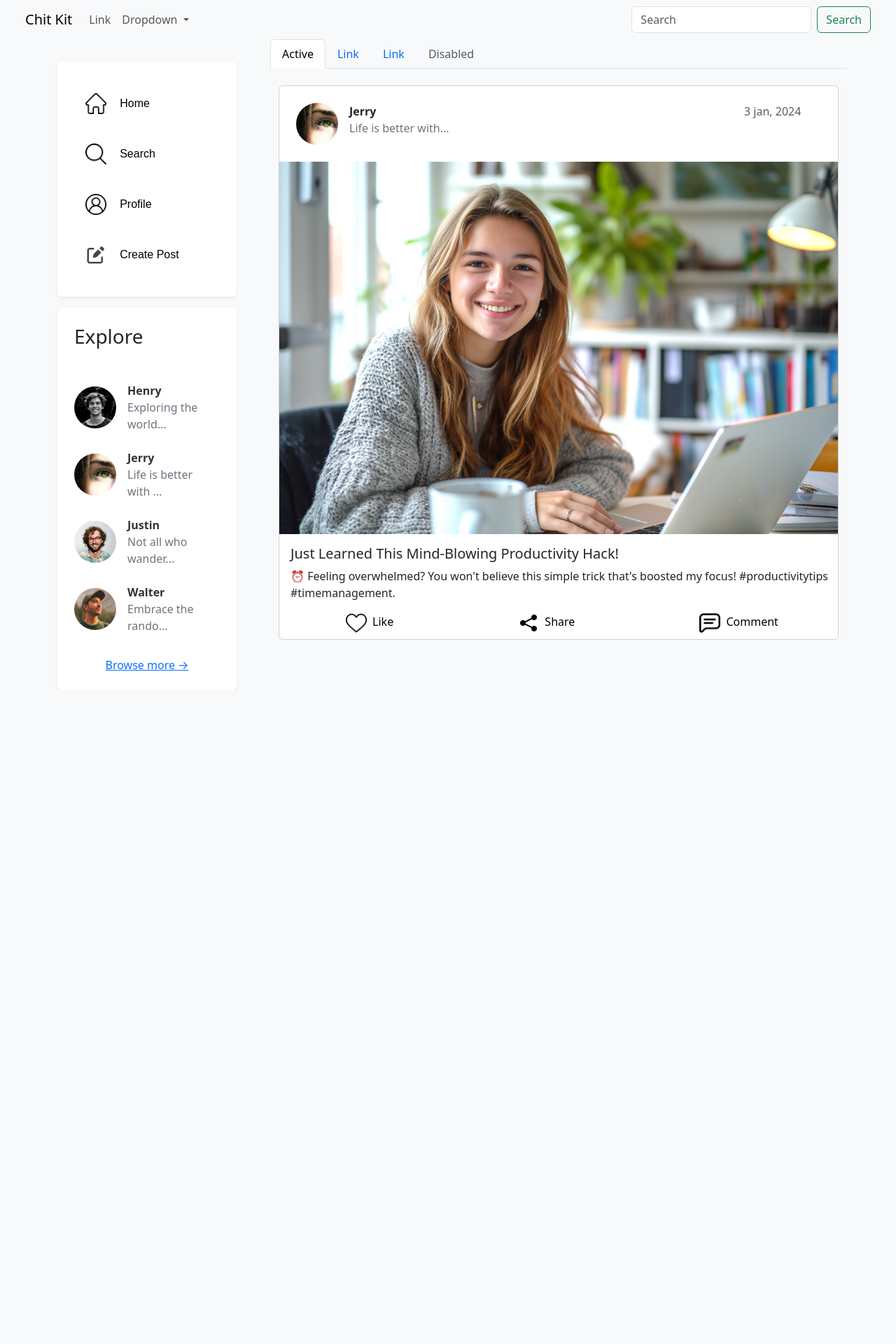
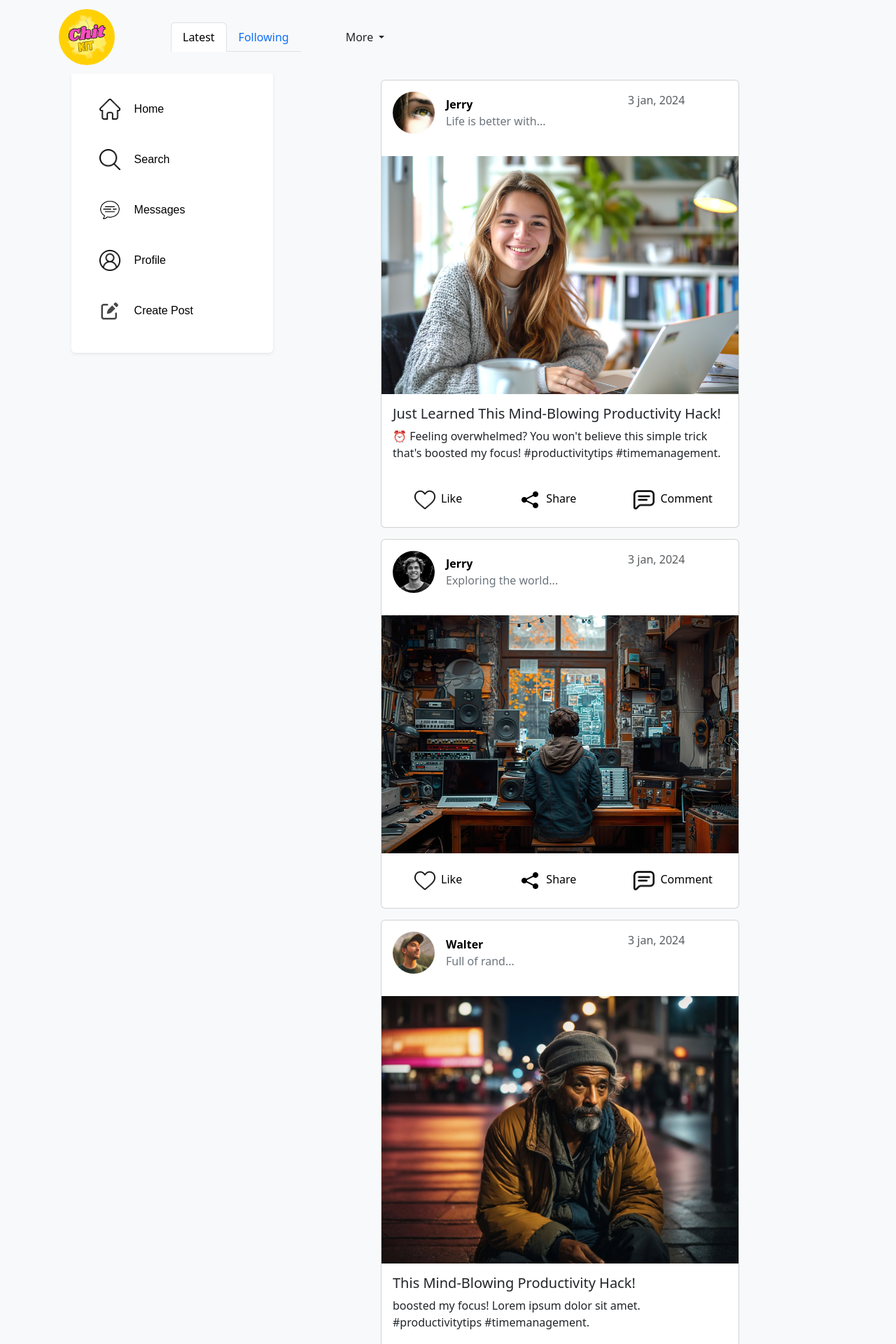
Before and after one commit to arifpirxada/php-social-network, a PHP site: page / in a window 1280 px wide. Shown: the top 1920 px of the page at 70% size. Before the commit the page ends 958 px from the top, so only its background shows below. Run offline with PHP 8.4, Linux system fonts and the light colour scheme.

Commit message:
Update - complete landing page with responsiveness

```diff
--- a/css/style.css
+++ b/css/style.css
@@ -3,11 +3,23 @@
     padding: 0;
 }
 
+.navbar {
+    width: 100vw;
+    z-index: 100;
+}
+
 /* sidebar styling */
+
+/* .sidebar-container {
+    right: 14vw;
+    top: 4rem;
+} */
 
 .sidebar {
     margin-top: 2rem;
-    width: 20vw;
+    width: 18rem;
+    top: 4rem;
+    left: 8vw;
 }
 
 .sidebar a {
@@ -37,8 +49,20 @@
 
 /* posts styling */
 
+.explore {
+    max-height: 60vh !important;
+    overflow-y: scroll;
+    overflow-x: hidden;
+    right: 8vw;
+    top: 4rem;
+}
+
+.explore a div img{
+    margin: 5px 1px;
+}
+
 .post-item div {
-    width: 50rem;
+    width: 40vw;
 }
 
 .post-actions button {
@@ -48,3 +72,86 @@
 .post-actions button:hover {
     transform: scale(1.1);
 }
+
+/* media query for sidebar => */
+
+@media only screen and (max-width: 1350px) {
+    .explore {
+        display: none;
+    }
+    .space-2 {
+        display: none;
+    }
+}
+
+@media only screen and (max-width: 1230px) {
+    .sidebar-container {
+        right: 10vw;
+    }
+}
+
+@media only screen and (max-width: 1230px) {
+    .sidebar-container {
+        right: 10vw;
+    }
+}
+
+@media only screen and (max-width: 991px) {
+    .sidebar-container {
+        right: 6vw;
+    }
+    .posts {
+        margin-left: -1rem;
+    }
+    .account-dropdown {
+        margin: 1rem 0rem;
+    }
+}
+
+@media only screen and (max-width: 768px) {
+    .sidebar-container {
+        display: none;
+    }
+    .post-item div {
+        width: 100vw;
+    }
+    .space {
+        display: none;
+    }
+    .main-container{
+        margin: 0 !important;
+        padding: 0 !important;
+    }
+    .posts-container {
+        margin: 0 !important;
+        padding: 0 !important;
+    }
+    .posts {
+        margin: 100px 0px !important;
+    }
+    .logo {
+        margin: 5px !important;
+        width: 60px;
+        height: 60px;
+    }
+}
+
+/* mobile navbar => */
+
+.mobile-navbar {
+    display: none;
+}
+
+/* responsiveness for mobile navbar => */
+
+@media only screen and (max-width: 768px) {
+    .mobile-navbar {
+        display: flex;
+    }
+}
+
+@media only screen and (max-width: 339px) {
+    .right-mobile-nav {
+        display: none;
+    }
+}
--- a/index.html
+++ b/index.html
@@ -4,7 +4,7 @@
 <head>
   <meta charset="UTF-8">
   <meta name="viewport" content="width=device-width, initial-scale=1.0">
-  <title>Chit Kit</title>
+  <title>ChitKit</title>
   <link href="https://cdn.jsdelivr.net/npm/bootstrap@5.3.3/dist/css/bootstrap.min.css" rel="stylesheet"
     integrity="sha384-QWTKZyjpPEjISv5WaRU9OFeRpok6YctnYmDr5pNlyT2bRjXh0JMhjY6hW+ALEwIH" crossorigin="anonymous">
   <link rel="stylesheet" href="css/style.css">
@@ -13,61 +13,76 @@
 <body class="bg-light">
   <header>
     <!-- Navbar -->
-    <nav class="navbar navbar-expand-lg bg-body-tertiary px-4">
+    <nav class="navbar position-fixed navbar-expand-lg bg-body-tertiary px-4">
       <div class="container-fluid">
-        <a class="navbar-brand" href="/">Chit Kit</a>
+        <a class="navbar-brand" href="/"><img width="80" height="80" class="logo rounded-circle mx-5"
+            src="img/brand/ChitKit-logo.png" alt="logo"></a>
         <button class="navbar-toggler" type="button" data-bs-toggle="collapse" data-bs-target="#navbarSupportedContent"
           aria-controls="navbarSupportedContent" aria-expanded="false" aria-label="Toggle navigation">
           <span class="navbar-toggler-icon"></span>
         </button>
         <div class="collapse navbar-collapse" id="navbarSupportedContent">
-          <ul class="navbar-nav me-auto mb-2 mb-lg-0">
+          <!-- tabs -->
+          <ul class="nav nav-tabs mx-3">
             <li class="nav-item">
-              <a class="nav-link" href="#">Link</a>
+              <a class="nav-link active" aria-current="page" href="#">Latest</a>
             </li>
-            <li class="nav-item dropdown">
-              <a class="nav-link dropdown-toggle" href="#" role="button" data-bs-toggle="dropdown"
-                aria-expanded="false">
-                Dropdown
-              </a>
-              <ul class="dropdown-menu">
-                <li><a class="dropdown-item" href="#">Action</a></li>
-                <li><a class="dropdown-item" href="#">Another action</a></li>
-                <li>
-                  <hr class="dropdown-divider">
-                </li>
-                <li><a class="dropdown-item" href="#">Something else here</a></li>
-              </ul>
+            <li class="nav-item">
+              <a class="nav-link" href="#">Following</a>
             </li>
           </ul>
-          <form class="d-flex" role="search">
-            <input class="form-control me-2" type="search" placeholder="Search" aria-label="Search">
-            <button class="btn btn-outline-success" type="submit">Search</button>
-          </form>
+          <div class="nav-item account-dropdown dropdown mx-5">
+            <a class="nav-link dropdown-toggle" href="#" role="button" data-bs-toggle="dropdown" aria-expanded="false">
+              More
+            </a>
+            <ul class="dropdown-menu">
+              <li><a class="dropdown-item" href="#"><img width="20" height="20" class="mx-2" src="img/icons/user-icon.png" alt="">Profile</a></li>
+              <li><a class="dropdown-item" href="#"><img width="20" height="20" class="mx-2" src="img/icons/logout-icon.png" alt="">Logout</a></li>
+              <li>
+                <hr class="dropdown-divider">
+              </li>
+              <li><a class="dropdown-item" href="#"><img class="mx-1" src="img/icons/create-post-icon.png" width="23" height="23"
+                    alt="icon">Create Post</a></li>
+            </ul>
+          </div>
         </div>
       </div>
+    </nav>
+
+    <!-- Navigation for small and medium devices -->
+    <nav class="navbar mobile-navbar navbar-light bg-light position-fixed bottom-0 px-4 py-0">
+      <a href="/" class="mobile-nav-item navbar-brand p-3 flex align-items-center"><img width="30" height="30"
+          src="/img/icons/home-icon.png" alt="home icon"></a>
+      <a href="/search.html" class="mobile-nav-item navbar-brand p-3 flex align-items-center"><img width="23" height="23"
+          src="/img/icons/search-icon.png" alt=""></a>
+      <a href="/message" class="mobile-nav-item navbar-brand p-3 flex align-items-center"><img width="23" height="23"
+          src="/img/icons/message-icon.png" alt=""></a>
+      <a href="/profile" class="mobile-nav-item right-mobile-nav navbar-brand p-3 flex align-items-center"><img
+          width="23" height="23" src="/img/icons/user-icon.png" alt=""></a>
     </nav>
     <!-- Navbar end -->
   </header>
 
-  <div class="container d-flex gap-5">
+  <div class="container main-container d-flex gap-5 justify-content-center">
 
     <!-- Sidebar -->
-    <div>
+    <div class="sidebar-container">
 
-      <div class="sidebar shadow-sm rounded p-4 list-unstyled d-flex flex-column bg-white">
+      <div class="sidebar shadow-sm position-fixed rounded p-4 list-unstyled d-flex flex-column bg-white">
         <a href="/" class="p-3 flex align-items-center"><img width="30" height="30" src="/img/icons/home-icon.png"
             alt="home icon"><span class="m-2">Home</span></a>
-        <a href="/search" class="p-3 flex align-items-center"><img width="30" height="30"
+        <a href="/search.html" class="p-3 flex align-items-center"><img width="30" height="30"
             src="/img/icons/search-icon.png" alt=""><span class="m-2">Search</span></a>
+        <a href="/message" class="p-3 flex align-items-center"><img width="30" height="30"
+            src="/img/icons/message-icon.png" alt=""><span class="m-2">Messages</span></a>
         <a href="/profile" class="p-3 flex align-items-center"><img width="30" height="30"
             src="/img/icons/user-icon.png" alt=""><span class="m-2">Profile</span></a>
         <a href="/create-post" class="p-3 flex align-items-center"><img width="30" height="30"
             src="/img/icons/create-post-icon.png" alt=""><span class="m-2">Create Post</span></a>
       </div>
 
-      <div class="explore bg-white mt-3 shadow-sm rounded p-4">
-        <h3 class="mb-4">Explore</h3>
+      <div class="explore position-fixed bg-white my-4 shadow-sm rounded p-4">
+        <h3 class="mb-1">Explore</h3>
 
         <a href="#" class="user-item">
           <div class="d-flex align-items-center">
@@ -99,65 +114,158 @@
           </div>
         </a>
 
-        <a href="#" class="user-item">
-          <div class="d-flex align-items-center">
-            <img width="60" height="60" class="rounded-circle" src="img/users/user-4.jpg" alt="">
-            <span class="mx-3">
-              <p class="fw-bold m-0">Walter</p>
-              <p class="text-secondary m-0">Embrace the rando...</p>
-            </span>
-          </div>
-        </a>
-
         <div class="d-flex justify-content-center mt-2">
           <a class="text-al" href="#">Browse more &rarr;</a>
         </div>
       </div>
 
+
     </div>
 
     <!-- Sidebar end -->
 
+    <div class="space" style="width: 14rem;"></div>
+
     <!-- Posts -->
-    <div class="posts">
-      <!-- tabs -->
-      <ul class="nav nav-tabs">
-        <li class="nav-item">
-          <a class="nav-link active" aria-current="page" href="#">Active</a>
-        </li>
-        <li class="nav-item">
-          <a class="nav-link" href="#">Link</a>
-        </li>
-        <li class="nav-item">
-          <a class="nav-link" href="#">Link</a>
-        </li>
-        <li class="nav-item">
-          <a class="nav-link disabled" aria-disabled="true">Disabled</a>
-        </li>
-      </ul>
+    <div class="posts" style="margin-top: 90px;">
 
-      <div class="container mt-4">
+      <div class="container posts-container mt-4">
+
         <div class="post-item">
           <div class="card mb-3">
 
-            <div class="d-flex m-4">
-              <div class="d-flex" style="width: 80%;">
+            <div class="d-flex p-3 mb-0">
+              <div class="d-flex align-items-center" style="width: 70%;">
                 <img width="60" height="60" class="rounded-circle" src="/img/users/user-2.jpg" alt="">
                 <span class="mx-3">
-                  <p class="card-text fw-bold m-0">Jerry</p>
+                  <a href="#" style="text-decoration: none;" class="card-text text-black fw-bold m-0">Jerry</a>
                   <p class="card-text text-secondary m-0">Life is better with...</p>
                 </span>
               </div>
               <p class="card-text text-body-secondary">3 jan, 2024</p>
 
             </div>
-            <img src="img/posts/coding.png" alt="...">
+            <img class="mt-3" src="img/posts/coding.png" alt="...">
             <div class="card-body">
               <h5 class="card-title">Just Learned This Mind-Blowing Productivity Hack!</h5>
               <p class="card-text">⏰ Feeling overwhelmed? You won't believe this simple trick that's boosted my focus!
                 #productivitytips #timemanagement.</p>
             </div>
-            <div class="post-actions d-flex justify-content-around mb-2">
+            <div class="post-actions d-flex justify-content-around my-4">
+              <button class="mx-1 bg-transparent border-0"><img width="30" height="30" class="mx-2"
+                  src="img/icons/like-icon.png" alt="">Like</button>
+              <button class="bg-transparent border-0"><img width="30" height="30" class="mx-2"
+                  src="img/icons/share-icon.png" alt="">Share</button>
+              <button class="mx-1 bg-transparent border-0"><img width="30" height="30" class="mx-2"
+                  src="img/icons/comment-icon.png" alt="">Comment</button>
+            </div>
+          </div>
+        </div>
+
+        <div class="post-item">
+          <div class="card mb-3">
+
+            <div class="d-flex p-3 mb-0">
+              <div class="d-flex align-items-center" style="width: 70%;">
+                <img width="60" height="60" class="rounded-circle" src="/img/users/user-1.jpg" alt="">
+                <span class="mx-3">
+                  <a href="#" style="text-decoration: none;" class="card-text text-black fw-bold m-0">Jerry</a>
+                  <p class="card-text text-secondary m-0">Exploring the world...</p>
+                </span>
+              </div>
+              <p class="card-text text-body-secondary">3 jan, 2024</p>
+
+            </div>
+            <img class="mt-3" src="img/posts/editing.jpg" alt="...">
+            <div class="post-actions d-flex justify-content-around my-4">
+              <button class="mx-1 bg-transparent border-0"><img width="30" height="30" class="mx-2"
+                  src="img/icons/like-icon.png" alt="">Like</button>
+              <button class="bg-transparent border-0"><img width="30" height="30" class="mx-2"
+                  src="img/icons/share-icon.png" alt="">Share</button>
+              <button class="mx-1 bg-transparent border-0"><img width="30" height="30" class="mx-2"
+                  src="img/icons/comment-icon.png" alt="">Comment</button>
+            </div>
+          </div>
+        </div>
+
+        <div class="post-item">
+          <div class="card mb-3">
+
+            <div class="d-flex p-3 mb-0">
+              <div class="d-flex align-items-center" style="width: 70%;">
+                <img width="60" height="60" class="rounded-circle" src="/img/users/user-4.jpg" alt="">
+                <span class="mx-3">
+                  <a href="#" style="text-decoration: none;" class="card-text text-black fw-bold m-0">Walter</a>
+                  <p class="card-text text-secondary m-0">Full of rand...</p>
+                </span>
+              </div>
+              <p class="card-text text-body-secondary">3 jan, 2024</p>
+
+            </div>
+            <img class="mt-3" src="img/posts/man.jpg" alt="...">
+            <div class="card-body">
+              <h5 class="card-title">This Mind-Blowing Productivity Hack!</h5>
+              <p class="card-text">boosted my focus! Lorem ipsum dolor sit amet. #productivitytips #timemanagement.</p>
+            </div>
+            <div class="post-actions d-flex justify-content-around my-4">
+              <button class="mx-1 bg-transparent border-0"><img width="30" height="30" class="mx-2"
+                  src="img/icons/like-icon.png" alt="">Like</button>
+              <button class="bg-transparent border-0"><img width="30" height="30" class="mx-2"
+                  src="img/icons/share-icon.png" alt="">Share</button>
+              <button class="mx-1 bg-transparent border-0"><img width="30" height="30" class="mx-2"
+                  src="img/icons/comment-icon.png" alt="">Comment</button>
+            </div>
+          </div>
+        </div>
+
+
+        <div class="post-item">
+          <div class="card mb-3">
+
+            <div class="d-flex p-3 mb-0">
+              <div class="d-flex align-items-center" style="width: 70%;">
+                <img width="60" height="60" class="rounded-circle" src="/img/users/user-4.jpg" alt="">
+                <span class="mx-3">
+                  <a href="#" style="text-decoration: none;" class="card-text text-black fw-bold m-0">Jerry</a>
+                  <p class="card-text text-secondary m-0">Full of rand...</p>
+                </span>
+              </div>
+              <p class="card-text text-body-secondary">3 jan, 2024</p>
+
+            </div>
+            <div class="card-body">
+              <h5 class="card-title">What do you think?</h5>
+              <p class="card-text">Simple trick that's Lorem ipsum dolor sit amet consectetur, adipisicing elit.!
+                #productivitytips #timemanagement.</p>
+            </div>
+            <div class="post-actions d-flex justify-content-around my-4">
+              <button class="mx-1 bg-transparent border-0"><img width="30" height="30" class="mx-2"
+                  src="img/icons/like-icon.png" alt="">Like</button>
+              <button class="bg-transparent border-0"><img width="30" height="30" class="mx-2"
+                  src="img/icons/share-icon.png" alt="">Share</button>
+              <button class="mx-1 bg-transparent border-0"><img width="30" height="30" class="mx-2"
+                  src="img/icons/comment-icon.png" alt="">Comment</button>
+            </div>
+          </div>
+        </div>
+
+
+        <div class="post-item">
+          <div class="card mb-3">
+
+            <div class="d-flex p-3 mb-0">
+              <div class="d-flex align-items-center" style="width: 70%;">
+                <img width="60" height="60" class="rounded-circle" src="/img/users/user-3.jpg" alt="">
+                <span class="mx-3">
+                  <a href="#" style="text-decoration: none;" class="card-text text-black fw-bold m-0">Justine</a>
+                  <p class="card-text text-secondary m-0">Not all who wander...</p>
+                </span>
+              </div>
+              <p class="card-text text-body-secondary">7 feb, 2024</p>
+
+            </div>
+            <img class="mt-3" src="img/posts/dog.jpg" alt="...">
+            <div class="post-actions d-flex justify-content-around my-4">
               <button class="mx-1 bg-transparent border-0"><img width="30" height="30" class="mx-2"
                   src="img/icons/like-icon.png" alt="">Like</button>
               <button class="bg-transparent border-0"><img width="30" height="30" class="mx-2"
@@ -172,8 +280,9 @@
 
       </div>
 
+      <!-- Posts end -->
     </div>
-    <!-- Posts end -->
+    <div class="space space-2" style="width: 18rem;"></div>
   </div>
 
   <script src="https://cdn.jsdelivr.net/npm/bootstrap@5.3.3/dist/js/bootstrap.bundle.min.js"
```
Also changed, not shown: img/brand/ChitKit-logo.png (added), img/icons/logout-icon.png (added), img/icons/message-icon.png (added).
